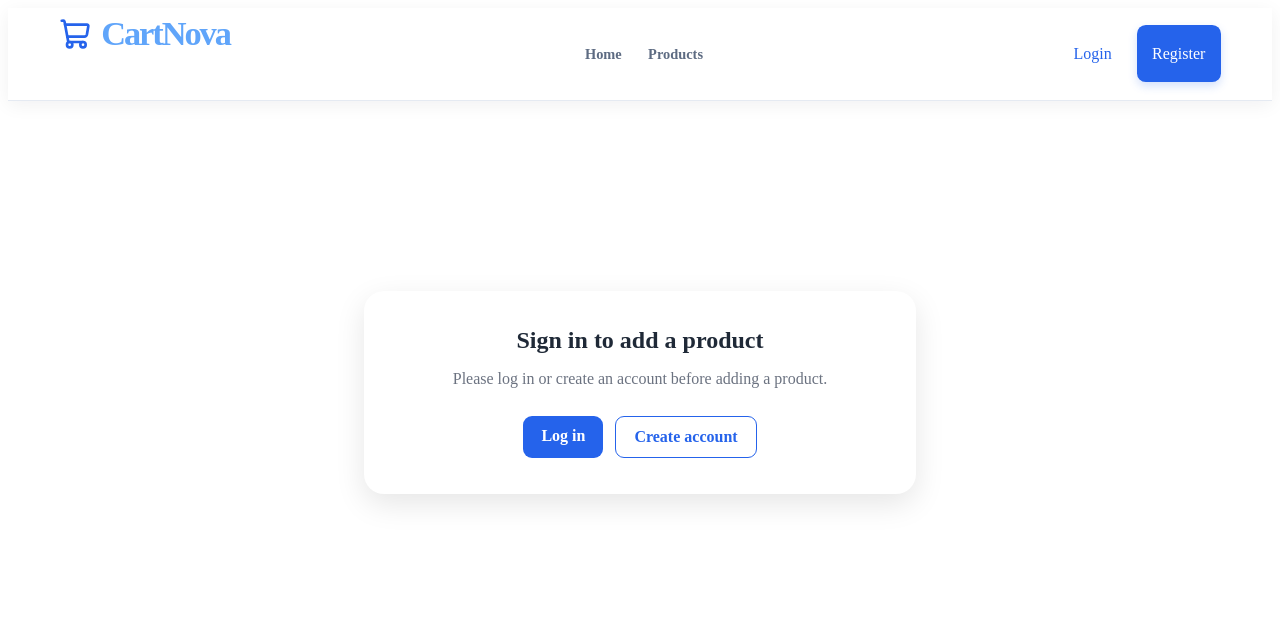
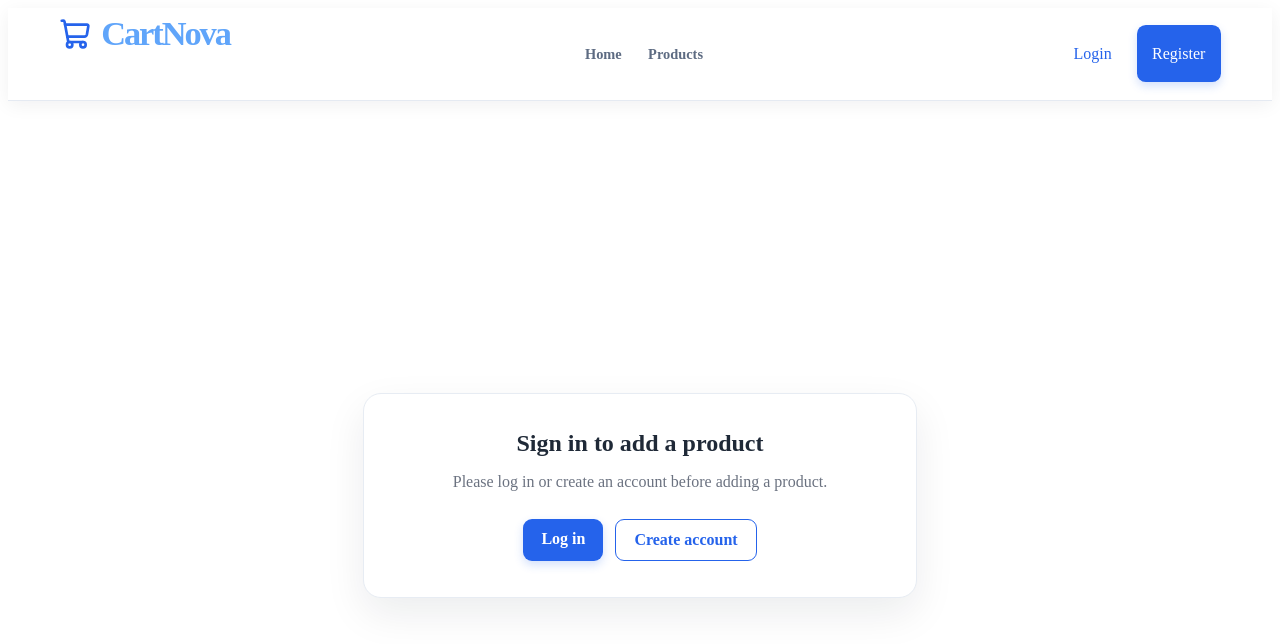
Before and after one commit to PREMANSHU05/CartNova, a React (Vite) app in the folder frontend/: page /admin/add-product in a window 1280 px wide. Shown: the top 644 px of the page. Built offline with nearby package versions, Linux system fonts and the light colour scheme.

Commit message:
UI added

```diff
--- a/frontend/src/index.css
+++ b/frontend/src/index.css
@@ -1,111 +1,44 @@
 :root {
-  --text: #6b6375;
-  --text-h: #08060d;
-  --bg: #fff;
-  --border: #e5e4e7;
-  --code-bg: #f4f3ec;
-  --accent: #aa3bff;
-  --accent-bg: rgba(170, 59, 255, 0.1);
-  --accent-border: rgba(170, 59, 255, 0.5);
-  --social-bg: rgba(244, 243, 236, 0.5);
-  --shadow:
-    rgba(0, 0, 0, 0.1) 0 10px 15px -3px, rgba(0, 0, 0, 0.05) 0 4px 6px -2px;
-
-  --sans: system-ui, 'Segoe UI', Roboto, sans-serif;
-  --heading: system-ui, 'Segoe UI', Roboto, sans-serif;
-  --mono: ui-monospace, Consolas, monospace;
-
-  font: 18px/145% var(--sans);
-  letter-spacing: 0.18px;
-  color-scheme: light dark;
-  color: var(--text);
-  background: var(--bg);
+  font-family: Inter, ui-sans-serif, system-ui, -apple-system, BlinkMacSystemFont, "Segoe UI", sans-serif;
+  color: #172033;
+  background: #f7f9fc;
   font-synthesis: none;
   text-rendering: optimizeLegibility;
   -webkit-font-smoothing: antialiased;
   -moz-osx-font-smoothing: grayscale;
-
-  @media (max-width: 1024px) {
-    font-size: 16px;
-  }
 }
 
-@media (prefers-color-scheme: dark) {
-  :root {
-    --text: #9ca3af;
-    --text-h: #f3f4f6;
-    --bg: #16171d;
-    --border: #2e303a;
-    --code-bg: #1f2028;
-    --accent: #c084fc;
-    --accent-bg: rgba(192, 132, 252, 0.15);
-    --accent-border: rgba(192, 132, 252, 0.5);
-    --social-bg: rgba(47, 48, 58, 0.5);
-    --shadow:
-      rgba(0, 0, 0, 0.4) 0 10px 15px -3px, rgba(0, 0, 0, 0.25) 0 4px 6px -2px;
-  }
+* {
+  box-sizing: border-box;
+}
 
-  #social .button-icon {
-    filter: invert(1) brightness(2);
-  }
+html {
+  min-width: 320px;
+  background: #f7f9fc;
 }
 
 body {
+  min-width: 320px;
+  min-height: 100vh;
   margin: 0;
+  background: #f7f9fc;
+}
+
+button,
+input,
+textarea,
+select {
+  font: inherit;
+}
+
+button {
+  cursor: pointer;
+}
+
+a {
+  color: inherit;
 }
 
 #root {
-  width: 1126px;
-  max-width: 100%;
-  margin: 0 auto;
-  text-align: center;
-  border-inline: 1px solid var(--border);
-  min-height: 100svh;
-  display: flex;
-  flex-direction: column;
-  box-sizing: border-box;
+  min-height: 100vh;
 }
-
-h1,
-h2 {
-  font-family: var(--heading);
-  font-weight: 500;
-  color: var(--text-h);
-}
-
-h1 {
-  font-size: 56px;
-  letter-spacing: -1.68px;
-  margin: 32px 0;
-  @media (max-width: 1024px) {
-    font-size: 36px;
-    margin: 20px 0;
-  }
-}
-h2 {
-  font-size: 24px;
-  line-height: 118%;
-  letter-spacing: -0.24px;
-  margin: 0 0 8px;
-  @media (max-width: 1024px) {
-    font-size: 20px;
-  }
-}
-p {
-  margin: 0;
-}
-
-code,
-.counter {
-  font-family: var(--mono);
-  display: inline-flex;
-  border-radius: 4px;
-  color: var(--text-h);
-}
-
-code {
-  font-size: 15px;
-  line-height: 135%;
-  padding: 4px 8px;
-  background: var(--code-bg);
-}
--- a/frontend/src/styles/AddProduct.css
+++ b/frontend/src/styles/AddProduct.css
@@ -1,21 +1,19 @@
 .add-product-container {
-  max-width: 600px;
-
-  margin: auto;
-
-  background: white;
-
-  padding: 30px;
-
-  border-radius: 20px;
-
-  box-shadow: 0 10px 30px rgba(0, 0, 0, 0.1);
+  max-width: 640px;
+  margin: 36px auto;
+  padding: clamp(24px, 4vw, 40px);
+  background: #fff;
+  border: 1px solid #e7ecf3;
+  border-radius: 18px;
+  box-shadow: 0 16px 40px rgba(15, 23, 42, 0.08);
 }
 
 .add-product-container h1 {
   text-align: center;
 
-  margin-bottom: 25px;
+  margin: 0 0 28px;
+  color: #172033;
+  font-size: clamp(1.65rem, 3vw, 2rem);
 }
 
 .add-product-container form {
@@ -23,42 +21,78 @@
 
   flex-direction: column;
 
-  gap: 15px;
+  gap: 14px;
 }
 
 .add-product-container input,
-.add-product-container textarea {
-  padding: 14px;
+.add-product-container textarea,
+.add-product-container select {
+  width: 100%;
+  padding: 13px 14px;
+  color: #172033;
+  background: #fff;
+  border: 1px solid #d9e1ec;
+  border-radius: 10px;
+  outline: none;
+  transition: border-color 160ms ease, box-shadow 160ms ease;
+}
 
-  border: 1px solid #ddd;
-
-  border-radius: 10px;
-
-  font-size: 16px;
+.add-product-container input:focus,
+.add-product-container textarea:focus,
+.add-product-container select:focus {
+  border-color: #2563eb;
+  box-shadow: 0 0 0 3px rgba(37, 99, 235, 0.12);
 }
 
 .add-product-container textarea {
-  height: 120px;
+  min-height: 120px;
+  resize: vertical;
+}
 
-  resize: none;
+.add-product-container input[type="file"] {
+  padding: 10px;
+  color: #5d6b82;
+  background: #f8fafc;
+  border-style: dashed;
+}
+
+.add-product-container input[type="file"]::file-selector-button {
+  margin-right: 10px;
+  padding: 8px 12px;
+  color: #1d4ed8;
+  font-weight: 700;
+  background: #eff6ff;
+  border: 0;
+  border-radius: 7px;
 }
 
 .add-product-container button {
-  padding: 14px;
-
+  margin-top: 6px;
+  padding: 13px 16px;
+  color: #fff;
+  font-weight: 700;
   background: #2563eb;
-
-  color: white;
-
-  border: none;
-
+  border: 0;
   border-radius: 10px;
-
-  font-size: 18px;
-
-  cursor: pointer;
+  box-shadow: 0 5px 12px rgba(37, 99, 235, 0.2);
+  transition: background 160ms ease, transform 160ms ease;
 }
 
 .add-product-container button:hover {
   background: #1d4ed8;
+  transform: translateY(-1px);
 }
+
+.image-preview {
+  display: grid;
+  place-items: center;
+  padding: 12px;
+  background: #f8fafc;
+  border: 1px solid #e7ecf3;
+  border-radius: 12px;
+}
+
+.image-preview img {
+  max-width: 100%;
+  border-radius: 8px;
+}
--- a/frontend/src/styles/AuthRequired.css
+++ b/frontend/src/styles/AuthRequired.css
@@ -1,5 +1,5 @@
 .auth-required {
-  min-height: 65vh;
+  min-height: calc(100vh - 74px);
   display: grid;
   place-items: center;
   padding: 32px 20px;
@@ -10,8 +10,9 @@
   padding: 36px;
   text-align: center;
   background: #fff;
-  border-radius: 20px;
-  box-shadow: 0 10px 30px rgba(0, 0, 0, 0.1);
+  border: 1px solid #e7ecf3;
+  border-radius: 18px;
+  box-shadow: 0 16px 40px rgba(15, 23, 42, 0.08);
 }
 
 .auth-required-card h1 {
@@ -37,11 +38,17 @@
   border-radius: 9px;
   font-weight: 600;
   text-decoration: none;
+  transition: transform 160ms ease, box-shadow 160ms ease, background 160ms ease;
+}
+
+.auth-required-actions a:hover {
+  transform: translateY(-1px);
 }
 
 .auth-required-login {
   color: #fff;
   background: #2563eb;
+  box-shadow: 0 4px 10px rgba(37, 99, 235, 0.2);
 }
 
 .auth-required-register {
```
